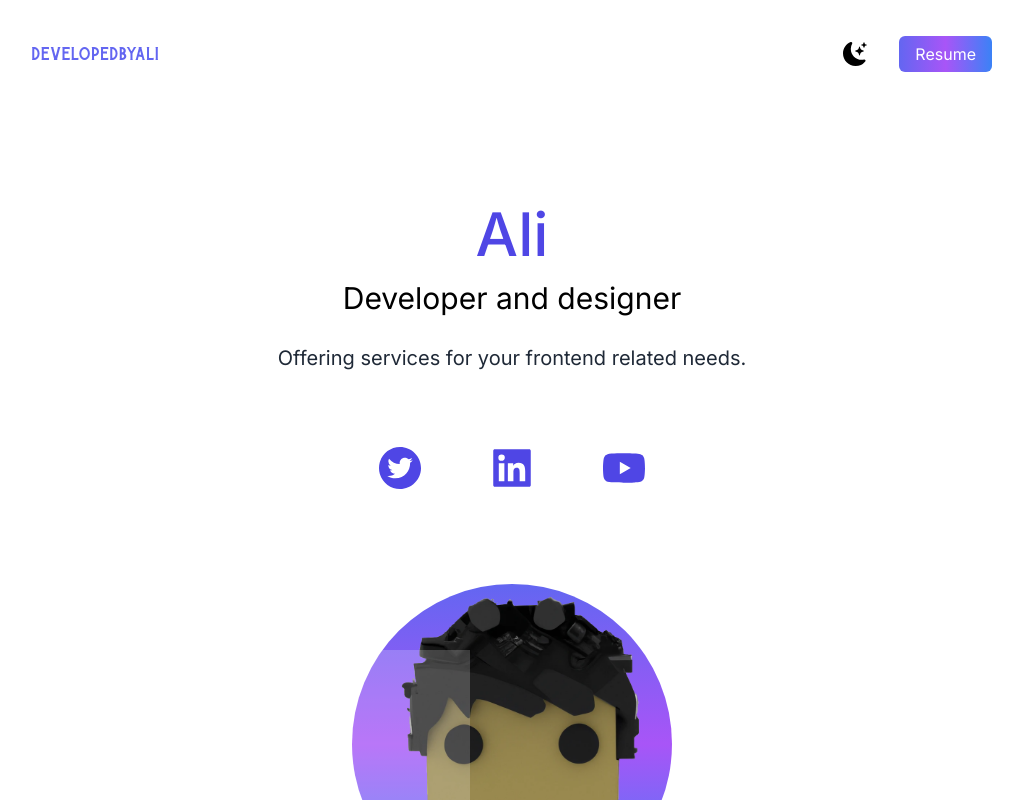
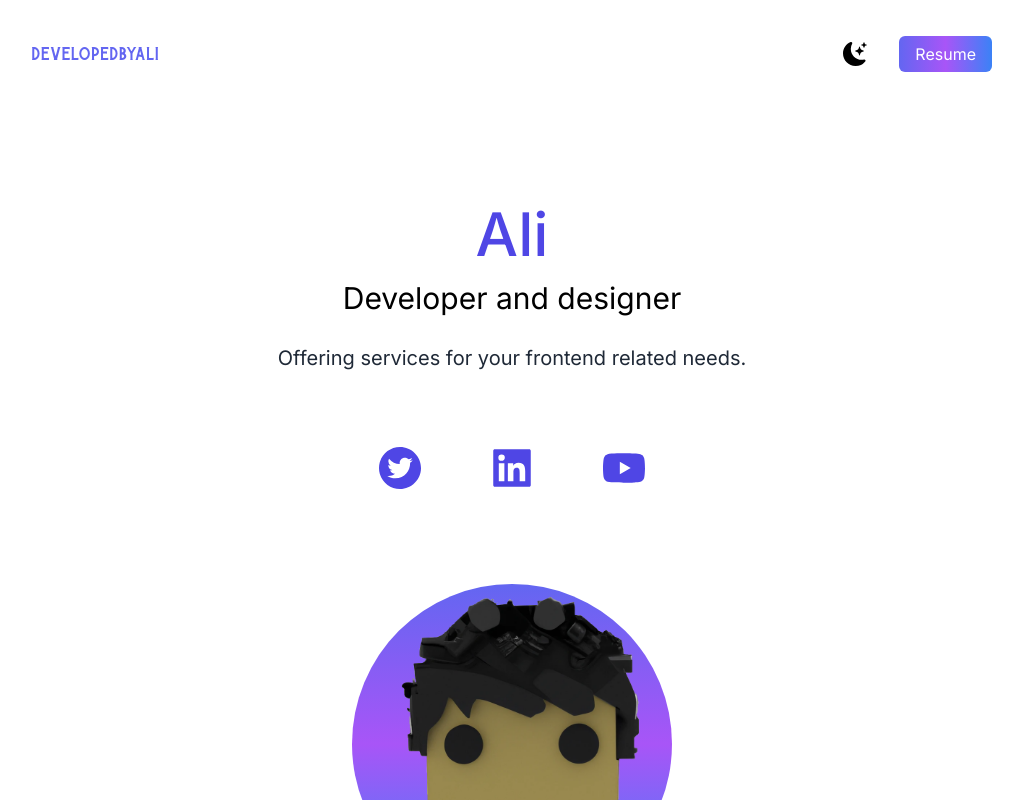
Before and after one commit to nessed/portofolio1, a Next.js app: page / in a window 1280 px wide. Shown: the top 800 px of the page, without its empty margins (128-1151 px from the left). Built offline with nearby package versions, Linux system fonts and the light colour scheme.

Commit message:
bubbless

```diff
--- a/src/app/globals.css
+++ b/src/app/globals.css
@@ -1,7 +1,6 @@
 @tailwind base;
 @tailwind components;
 @tailwind utilities;
-
 
 .title {
   position: fixed;
@@ -31,22 +30,15 @@
 
 @keyframes animate {
   0% {
-    opacity: 0; /* Start with opacity at 0 */
-    border-radius: 50%;
+    opacity: 0;
     transform: translateY(0px) rotate(0deg);
   }
 
-  50% {
-    opacity: 0.6; /* Fade in the circles to 60% opacity at 50% of the animation */
-  }
-
   100% {
-    opacity: 0; /* Fade out the circles back to 0 opacity at the end of the animation */
-    border-radius: 50%;
+    opacity: 1;
     transform: translateY(-1000px) rotate(720deg);
   }
 }
-
 
 .circles div {
   position: absolute;
@@ -55,9 +47,11 @@
   width: 20px;
   height: 20px;
   background-color: rgba(255, 255, 255, 0.2);
-  bottom: 0; /* Change this from -150px to 0 */
+  bottom: -150px;
+  border-radius: 50%; /* Add border-radius property here */
   animation: animate 25s linear infinite;
 }
+
 .circles div:nth-child(1) {
   left: 25%;
   width: 80px;
```
